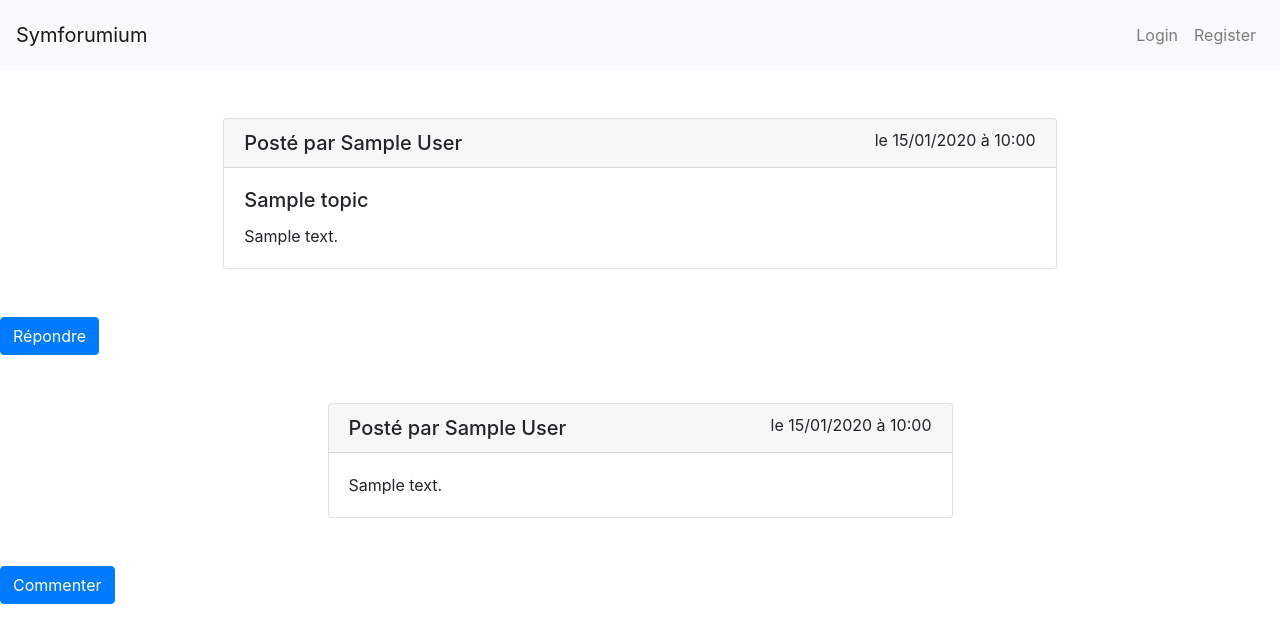
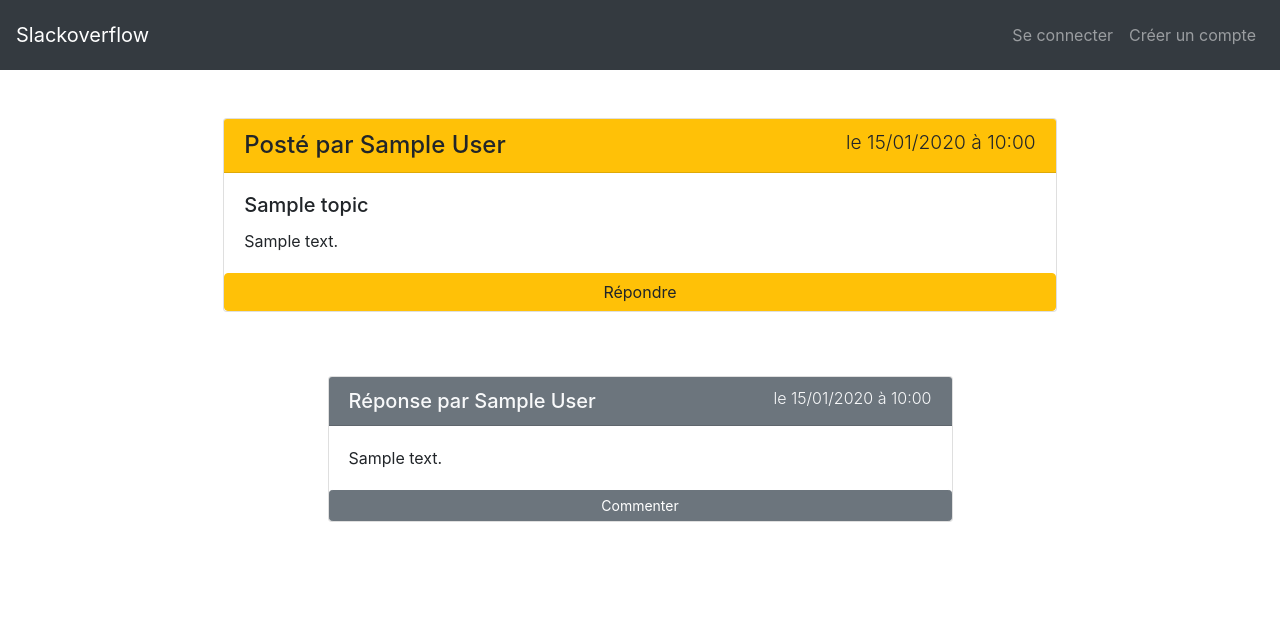
Before and after one commit to Iovlyclick/symforumium, a Symfony app: template templates/forum/topic/show.html.twig in a window 1280 px wide. Shown: the top 643 px of the page. Run offline with Twig, Linux system fonts and the light colour scheme; the template is opened without the code that fills it: most values are stand-ins (such as "Sample title", 1, 10 or a date in 2020); some libraries are stand-ins or nearby versions.

Commit message:
avancement du front sur navbar, connexion, création compte, all topics, view topics

```diff
--- a/templates/base.html.twig
+++ b/templates/base.html.twig
@@ -3,31 +3,35 @@
 	<head>
 		<meta charset="UTF-8"/>
 		<title>
-			{% block title %}Welcome!
+			{% block title %}Slackoverflow
 			{% endblock %}
 		</title>
 		<link rel="stylesheet" href="https://maxcdn.bootstrapcdn.com/bootstrap/4.0.0/css/bootstrap.min.css"/> {% block stylesheets %}{% endblock %}
 		</head>
 		<body>
-			<nav class="navbar navbar-expand-lg navbar-light bg-light" style="height: 70px;">
-				<a class="navbar-brand" href="#">Symforumium</a>
+			<nav class="navbar navbar-expand-lg navbar-dark bg-dark" style="height: 70px;">
+				<a class="navbar-brand" href="{{ path('all_topic') }}">Slackoverflow</a>
 				<div class="collapse navbar-collapse" id="navbarSupportedContent"></div>
 				<ul class="nav navbar-nav navbar-right">
 					{% if app.user %}
+							<li>
+								<a class="nav-link" href="#">Poster un sujet</a>
+							</li>
                             <li>
-                                <a class="nav-link" href="{{ path('all_topic') }}">View Topics</a>
+                                <a class="nav-link" href="{{ path('all_topic') }}">Voir les sujets</a>
                             </li>
                             <li>
-                                <a class="nav-link" href="{{ path('app_logout') }}">Logout</a>
+                                <a class="nav-link" href="{{ path('app_logout') }}">Déconnexion</a>
                             </li>
+
 
                     {% else %}
 
                             <li>
-                                <a class="nav-link" href="{{ path('app_login') }}">Login</a>
+                                <a class="nav-link" href="{{ path('app_login') }}">Se connecter</a>
                             </li>
                             <li>
-                                <a class="nav-link" href="{{ path('registration') }}">Register</a>
+                                <a class="nav-link" href="{{ path('registration') }}">Créer un compte</a>
                             </li>
 
                     {% endif %}
--- a/templates/forum/post/show.html.twig
+++ b/templates/forum/post/show.html.twig
@@ -10,7 +10,7 @@
 		{{ topic.content }}
 	</p> #}
 	<p>
-		{{ post.author }} answered<br>
+		{{ post.author }} a répondu<br>
 		{{ post.content}} the {{ post.createdAt | date("m/d/Y")}} at {{ post.createdAt | date("H:i:s")}}
 	</p>
 {% endblock %}
--- a/templates/forum/topic/show.html.twig
+++ b/templates/forum/topic/show.html.twig
@@ -8,27 +8,28 @@
 {% block body %}
 	<div class="d-flex container-fluid justify-content-center ">
 		<div class="card my-5 col-md-8 p-0">
-			<h5 class="card-header">Posté par
-				{{ topic.author }}<small class="float-right">
+			<h4 class="card-header bg-warning">Posté par
+				{{ topic.author }}<small class="float-right font-weight-light">
 					le
 					{{ topic.createdAt|date("d/m/Y") }}
 					à
 					{{ topic.createdAt|date("H:i") }}</small>
-			</h5>
+			</h4>
 			<div class="card-body">
 				<h5 class="card-title">{{ topic.title }}</h5>
 				<p class="card-text">{{ topic.content }}</p>
 			</div>
+				<a href="{{ path('create_post', { 'topic_id': topic.id }) }}" class="btn btn-warning">Répondre</a>
 		</div>
 	</div>
-	<a href="{{ path('create_post', { 'topic_id': topic.id }) }}" class="btn btn-primary">Répondre</a>
+
 
 	{% if posts %}
 		{% for post in posts %}
 			<div class="d-flex container-fluid justify-content-center ">
-				<div class="card my-5 col-md-6 p-0">
-					<h5 class="card-header">Posté par
-						{{ post.author }}<small class="float-right">
+				<div class="card my-3 col-md-6 p-0">
+					<h5 class="card-header bg-secondary text-light">Réponse par
+						{{ post.author }}<small class="float-right font-weight-light">
 							le
 							{{ post.createdAt|date("d/m/Y") }}
 							à
@@ -37,10 +38,9 @@
 					<div class="card-body">
 						<p class="card-text">{{ post.content }}</p>
 					</div>
+				<a href="{{ path('create_comment', { 'post_id': post.id }) }}" class="btn btn-sm btn-secondary">Commenter</a>
 				</div>
 			</div>
-			<a href="{{ path('create_comment', { 'post_id': post.id }) }}" class="btn btn-primary">Commenter</a>
-
 
 		{% endfor %}
 	{% endif %}
```
Also changed, not shown: templates/forum/post/create.html.twig (+9 -7 lines), templates/forum/topic/list.html.twig (+4 -4 lines), templates/registration/index.html.twig (+4 -5 lines), templates/security/login.html.twig (+6 -9 lines).
